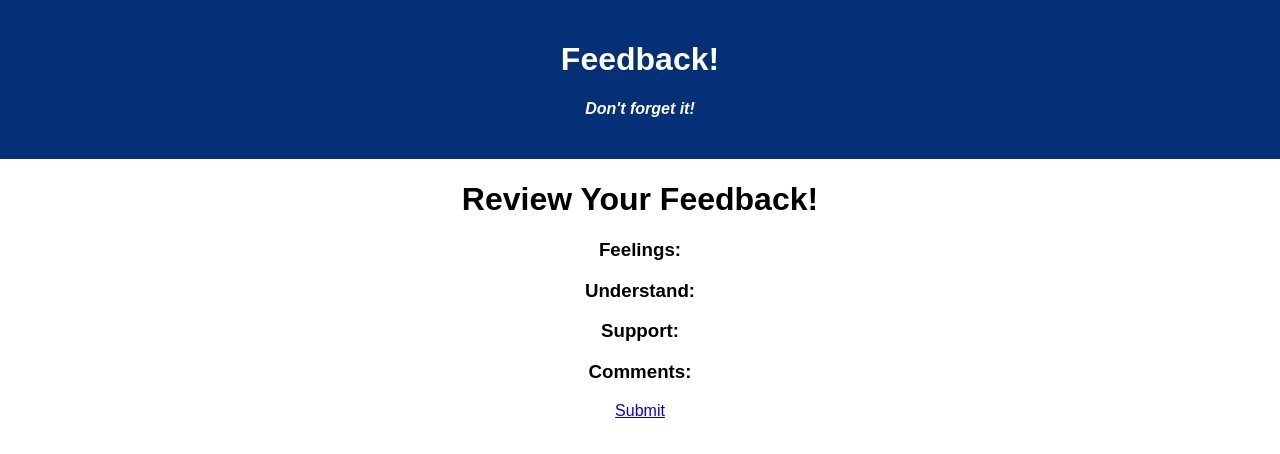
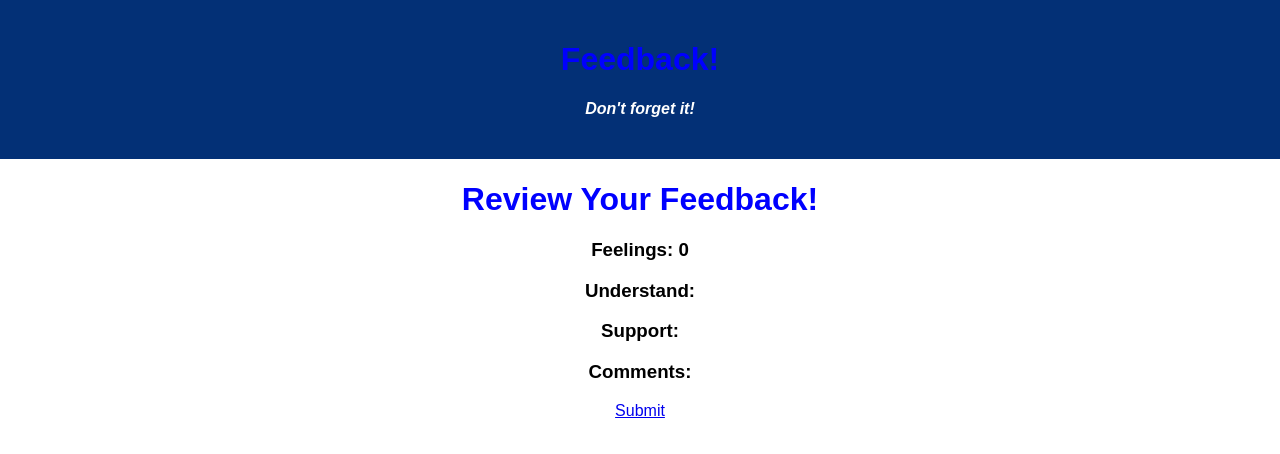
Before and after one commit to yasis12/weekend-redux-feedback-loop, a React (Create React App) app: page /#/5 in a window 1280 px wide. Shown: the top 454 px of the page. Built offline with nearby package versions, Linux system fonts and the light colour scheme.

Commit message:
added the feelings form input to the redux store and tested to see it show up on the review page

```diff
--- a/src/components/Feeling/feeling.jsx
+++ b/src/components/Feeling/feeling.jsx
@@ -2,10 +2,11 @@ import './feeling.css'
 import React from 'react';
 import { useDispatch, useSelector } from 'react-redux';
 import { useState } from 'react';
-import { Link } from 'react-router-dom';
+import { Link, useHistory } from 'react-router-dom';
 
 function feeling () {
 
+    const history = useHistory();
     const dispatch = useDispatch();
     const [newFeelings, setNewFeelings] = useState('');
 
@@ -15,6 +16,7 @@ function feeling () {
             type: 'SET_FEELINGS',
             payload: newFeelings
         })
+        history.push('/2');
     };
 
     return (
@@ -28,7 +30,7 @@ function feeling () {
             <form className="feelingForm" onSubmit={handleSubmit}>
                 <input type="number" min="0" max="5" placeholder="Rating 1-5" onChange={event => setNewFeelings(event.target.value)}/>
                 <br /> <br />
-                <Link to="/2"> NEXT </Link>
+                <button type='submit'>Next</button>
             </form>
             <br />
         </div>
--- /dev/null
+++ b/src/components/Review/Review.css
@@ -0,0 +1,4 @@
+
+h1 {
+    color: blue;
+}
--- a/src/components/Review/Review.jsx
+++ b/src/components/Review/Review.jsx
@@ -1,11 +1,15 @@
 import { Link } from 'react-router-dom';
+import './Review.css';
+import { useSelector } from 'react-redux';
 
 function Review () {
+
+    const feelings = useSelector(store => store.feelings)
 
     return (
         <div className="ReviewDiv">
             <h1>Review Your Feedback!</h1>
-            <h3>Feelings: </h3>
+            <h3>Feelings: {feelings} </h3>
             <h3>Understand: </h3>
             <h3>Support: </h3>
             <h3>Comments: </h3>
```
